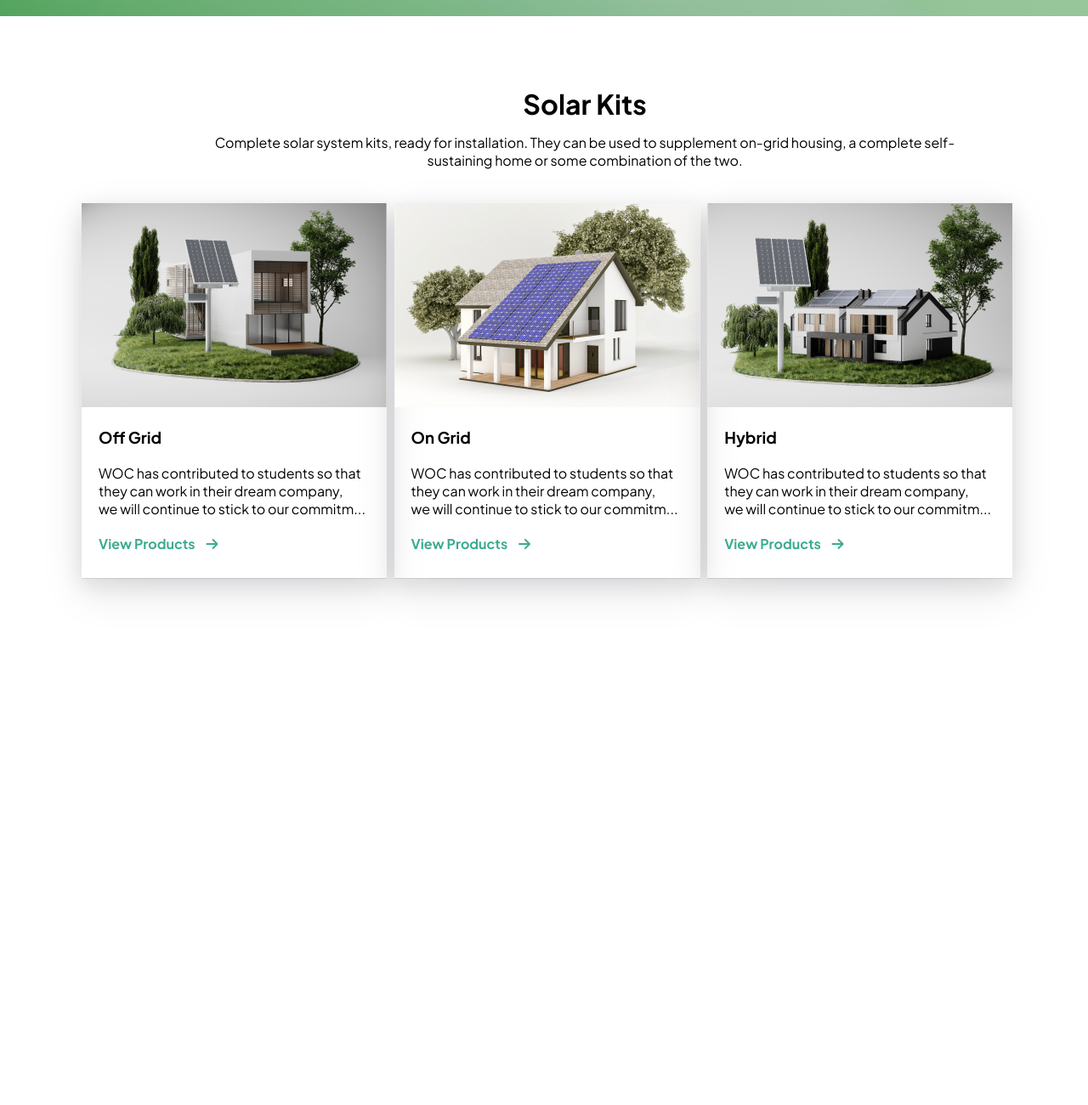
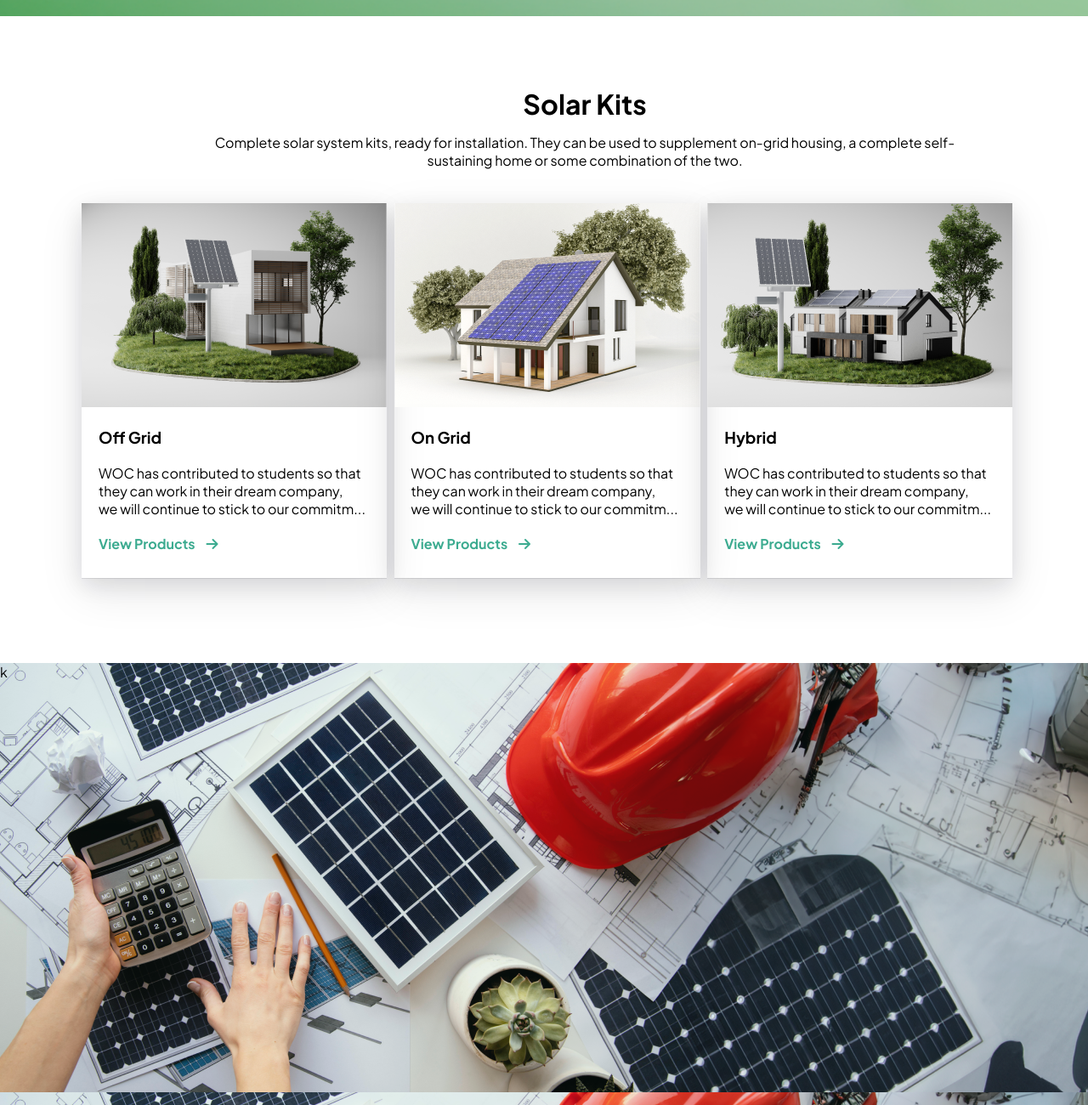
Before and after one commit to tokaashraf1/Landing-Page-for-solar-company, a plain HTML site: page index.html in a window 1280 px wide. Shown: the part 2071-3371 px from the top of the page at 85% size. Before the commit the page ends 2850 px from the top, so only its background shows below. Drawn offline with Linux system fonts and the light colour scheme.

Commit message:
modifying padding

```diff
--- a/css/style.css
+++ b/css/style.css
@@ -248,7 +248,7 @@ font-weight: bold;
 /* solar kits section */
 .solarkits-container{
 margin-left: 7.5%;
-padding-bottom: 50px;
+padding-bottom: 100px;
 }
 .solarkits-container h1{
   text-align: center;
@@ -287,8 +287,11 @@ box-shadow: rgba(17, 17, 26, 0.1) 0px 1px 0px, rgba(17, 17, 26, 0.1) 0px 8px 24p
 .cards-text i {
 margin-left: 10px;
 }
-
-
+/* repair section */
+.repair-section{
+min-height: 65vh;
+background-image: url("../img/Repair-section.png");
+}
 
 
 
--- a/index.html
+++ b/index.html
@@ -132,6 +132,10 @@
 </div>
 </div>
 </div>
+<!-- Repair section -->
+ <div class="repair-section">
+  <p>k</p>
+ </div>
   <script src="js/script.js"></script>
 </body>
 
```
Also changed, not shown: img/Repair-section.png (added).
